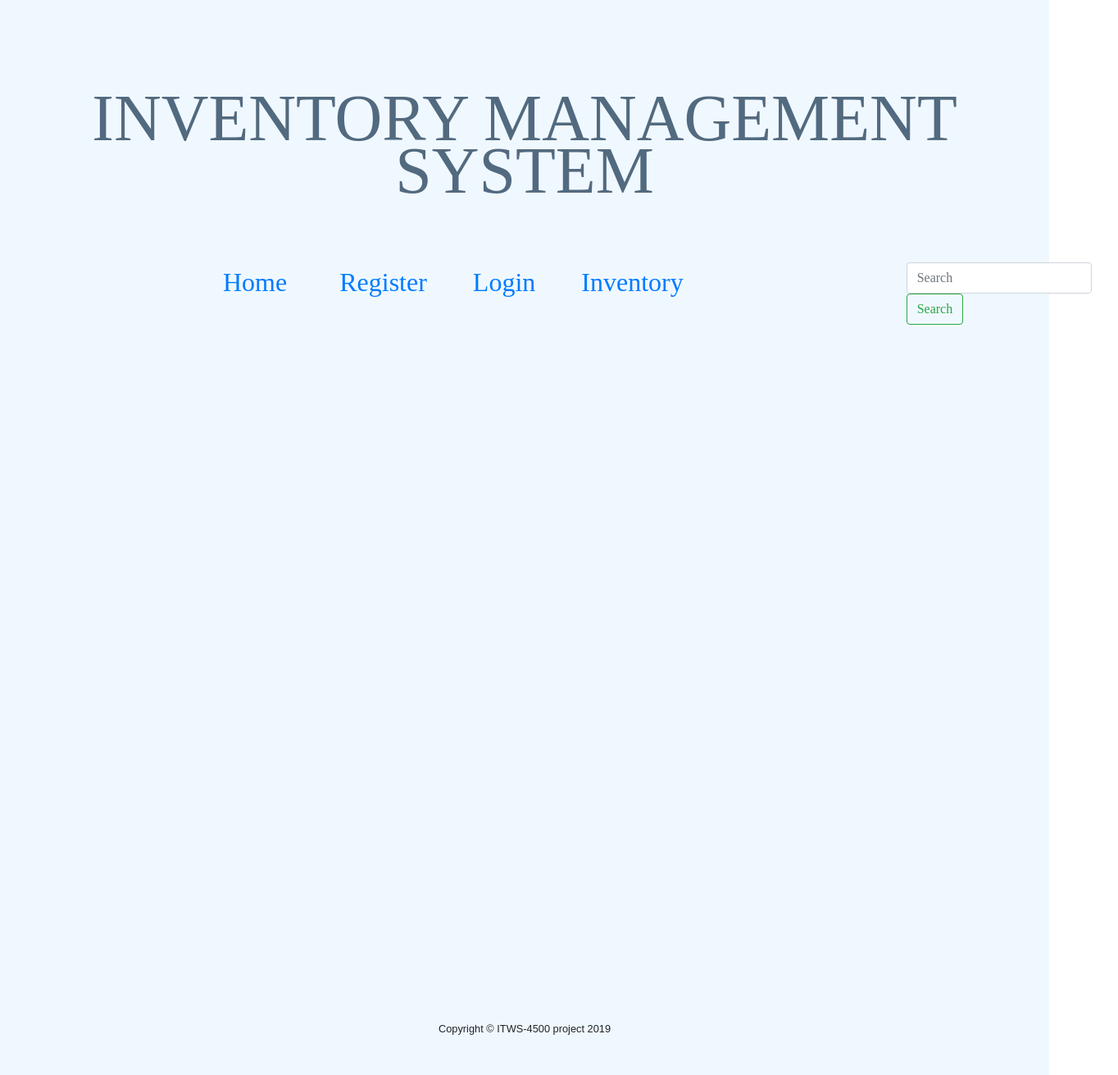
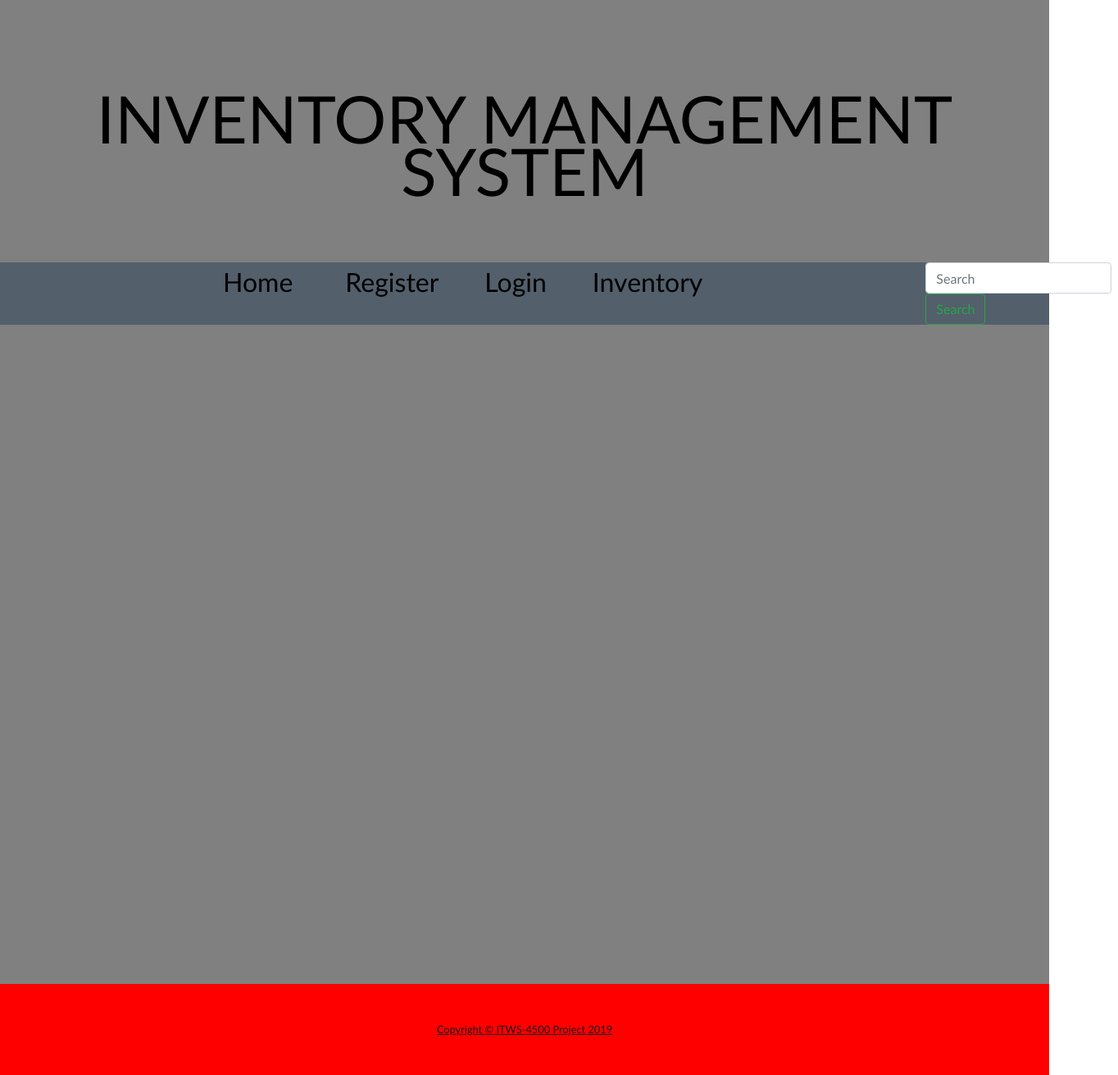
Before and after one commit to rpiambulance/inventory-management, an Angular app in the folder angular-app/: page / in a window 1280 px wide. Shown: the whole page at 82% size, 1364 px wide, since content can reach past the window. Built offline with nearby package versions, Linux system fonts and the light colour scheme.

Commit message:
restyled

```diff
--- a/angular-app/src/app/app.component.css
+++ b/angular-app/src/app/app.component.css
@@ -1,25 +1,34 @@
+/*black white slate red*/
+/*round font for contents*/
+
 a{
 
   display: inline;
+  color: black;
 
 }
+.search{
+  font-color:#47515b;/*slate*/
+}
+
+
 li.nav-item{
-	padding-left: 5rem;
+  padding-left: 5rem;
 }
 
 h1{
     margin-bottom: 1rem;
     text-transform: uppercase;
-    font-family: 'Raleway';
+    font-family: 'Acta Display';
     text-align: center;
+    color:#000000;/*black*/
 }
 .site-heading {
-  color:#526a7f;
   margin-top: 5rem;
   margin-bottom: 5rem;
   text-transform: uppercase;
   line-height: 1;
-  font-family: 'Raleway';
+  font-family: 'Calibri';
   font-size: 5rem;
   font-weight: 100;
   line-height: 4rem;
@@ -30,17 +39,18 @@ h1{
 #navbarNav{
   font-weight: 300;
   font-size: 2rem;
-  font-family: 'Raleway';
-  background: aliceblue;
+  font-family: 'Calibri';
+  background: #535f6b;/*lighter */
+  font-color:#47515b;/*slate*/
   padding-left: 15rem;
 }
 .form-inline{
-	padding-left: 15rem;
+  padding-left: 15rem;
 }
 
 body{
-  font-family: 'Lora';
-  background: aliceblue;
+  font-family: 'Calibri';
+  background-color: grey;
   background-attachment: fixed;
   background-position: center;
   background-size: cover;
@@ -51,12 +61,15 @@ body{
   background-position: center;
   background-size: cover;}
 head{
-  font-family: 'Lora';
-  background: aliceblue;
+  font-family: 'Calibri';
+  background: red;
   background-attachment: fixed;
   background-position: center;
   background-size: cover;
 }
 footer{
-	background: aliceblue;
+  background: red;
+  color: #171b1e;/*shades of grey*/
+  text-decoration: underline;
+  font-family: 'Calibri';
 }
--- a/angular-app/src/app/app.component.html
+++ b/angular-app/src/app/app.component.html
@@ -1,5 +1,6 @@
 <!DOCTYPE html>
 <html lang="en">
+
 <head>
   <meta charset="utf-8">
   <meta name="viewport" content="width=device-width, initial-scale=1, shrink-to-fit=no">
@@ -7,6 +8,7 @@
   <meta name="author" content="">
   <title>Inventory Management System</title>
 </head>
+
 <body>
 	<!---This is the root page--->
     <h1 class="site-heading text-center d-none d-lg-block">Inventory Management System</h1>
@@ -14,7 +16,7 @@
 		<div class="collapse navbar-collapse" id="navbarNav">
 			<ul class="navbar-nav">
 				<li class="nav-item px-lg-4">
-				    <!---？ why isn't this working? When user click on it, it should take the user to landing page--->
+				    <!---When user click on should take them to landing page-->
 					<a class="nav-link" routerLink="/landing-page" routerLinkActive="active">Home</a>
 				</li>
 				<li class="nav-item px-lg-4">
@@ -30,8 +32,9 @@
 				<!---Future improvement?--->
 				<form class="form-inline">
     				<input class="form-control mr-sm-2" type="search" placeholder="Search" aria-label="Search">
-    				<button class="btn btn-outline-success my-2 my-sm-0" type="submit">Search</button>
+    				<button class="btn btn-outline-success" type="submit" id=search>Search</button>
   				</form>
+
 			</ul>
 		</div>
 	</nav>
@@ -41,6 +44,6 @@
 <!---Footer--->
 <footer class="footer text-faded text-center py-5">
 	<div class="container">
-	  <p class="m-0 small">Copyright &copy; ITWS-4500 project 2019</p>
+	  <p class="m-0 small">Copyright &copy; ITWS-4500 Project 2019</p>
 	</div>
 </footer>
--- a/angular-app/src/app/landing-page/landing-page.component.css
+++ b/angular-app/src/app/landing-page/landing-page.component.css
@@ -1,37 +1,48 @@
-/* color theme to use http://www.html-color-names.com/aliceblue.php
+/* color theme black white red different shades of grey
 */
 
 body {
-  font-family: 'Lora';
+  font-family: 'Calibri';/*round font*/
   background-attachment: fixed;
   background-position: center;
   background-size: cover;
-  background-color: #a3d4ff;
-  color: #526a7f; /*text color */
+  background-color:#47515b;
+  color: black; /*text color */
   font-size: 1.5rem;
 }
-
-
-.section-heading{/*About us*/
-  font-family: 'Lora';
-  padding-top: 1rem;
+a{
+  font-family: 'Calibri';
 }
 
 .container{
+    font-family: 'Acta Display';/*round font 2*/
     width: 60%;
-    background-color: #ffd6b0;
+    background-color: #535f6b;
     padding: 1rem;
     margin: 5rem;
   }
+
 p{
   padding-left: 1rem;
   padding-right: 1rem;
   position: relative;
 }
-img{/*the image in about us*/
+
+#img1{/*the image of inventory*/
+  padding-top: 6rem;
   float: right;
   padding-left: 3rem;
+  width: 50%;
+  height: 50%;
 }
-.bg{/*background image*/
+
+#img2{/*the image of scanning bar code*/
+  padding-top: 2rem;
+  width: 200%;
+  float: right;
 
 }
+#img3{/*the image of suits*/
+  padding-top: 2rem;
+  position: center;
+}
--- a/angular-app/src/app/landing-page/landing-page.component.html
+++ b/angular-app/src/app/landing-page/landing-page.component.html
@@ -10,12 +10,15 @@
   </head>
 
   <body>
+
+    <div class="col-sm-8 text-center mx-auto">
+      <img class="intro-img img-fluid mb-3 mb-lg-0 rounded" src="../assets/image1.jpg" alt="" id="img1">
+    </div>
     <section class="rg">
       <div class="container">
         <div class="row">
           <div class="col-sm-8 text-center mx-auto">
             <!---Image to make website look better--->
-          <img class="intro-img img-fluid mb-3 mb-lg-0 rounded" src="../assets/image2.jpg" alt="" style="width: 600px;">
             <div class="intro-text mx-auto text-center bg-faded p-5 rounded">
               <h2 class="section-heading mb-4">
                 <span class="section-heading-lower">Help you manage your inventory</span>
@@ -31,24 +34,31 @@
         </div>
       </div>
     </section>
+    <div class="col-md-8 text-center mx-auto">
+  <!--           Image to make website look better
+   -->
+      <img class="intro-img img-fluid mb-3 mb-lg-0 rounded" src="../assets/image2.jpg" alt="" style="width: 600px;" id="img2">
+    </div> -
 
+    <div class="col-12 col-sm-6 col-md-8">
       <section class="about">
         <div class="container">
           <div class="row">
             <div class="col-sm-8 text-center mx-auto">
                 <h2 class="section-heading ">
-              <span class="section-heading-lower text-center">About us</span>
+                  <span class=" text-center">About us</span>
                 </h2>
-            <!---Add an image--->
-            <img src="../assets/image1.jpg" class="img-responsive" alt="pic" width="304" height="236">
-
-            <p class="col-sm-8" >Our product is an inventory management and inventory taking system to allow for companies, clubs, and individual users to manage complex inventory systems.
+                <p >Our product is an inventory management and inventory taking system to allow for companies, clubs, and individual users to manage complex inventory systems.
                 </p>
             </div>
           </div>
         </div>
       </section>
-
+  </div>
+  <div class="col-md-12 text-center">
+     <!---Image to make website look better--->
+    <img class="intro-img img-fluid mb-3 mb-lg-0 rounded" src="../assets/image3.jpg" alt="" id="img3">
+  </div>
   <router-outlet></router-outlet>
   </body>
 
```
Also changed, not shown: angular-app/src/app/c.component.html (deleted, +0 -23 lines). Lines whose indentation alone changed are shown as unchanged.
